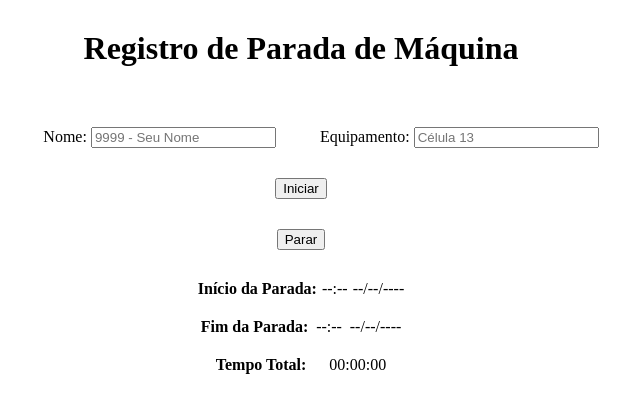
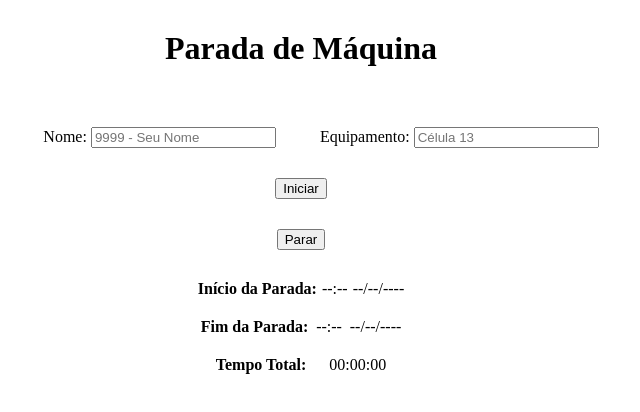
Before and after one commit to BrendoWise2/Parada-de-Maquina, a plain HTML site: page index.html in a window 1280 px wide. Shown: the whole page, without its empty margins (339-979 px from the left). Drawn offline with Linux system fonts and the light colour scheme.

Commit message:
Update index.html

```diff
--- a/index.html
+++ b/index.html
@@ -15,7 +15,7 @@
 <body>
 
     <header>
-        <h1>Registro de Parada de Máquina</h1>
+        <h1>Parada de Máquina</h1>
     </header>
 
     <main>
```
